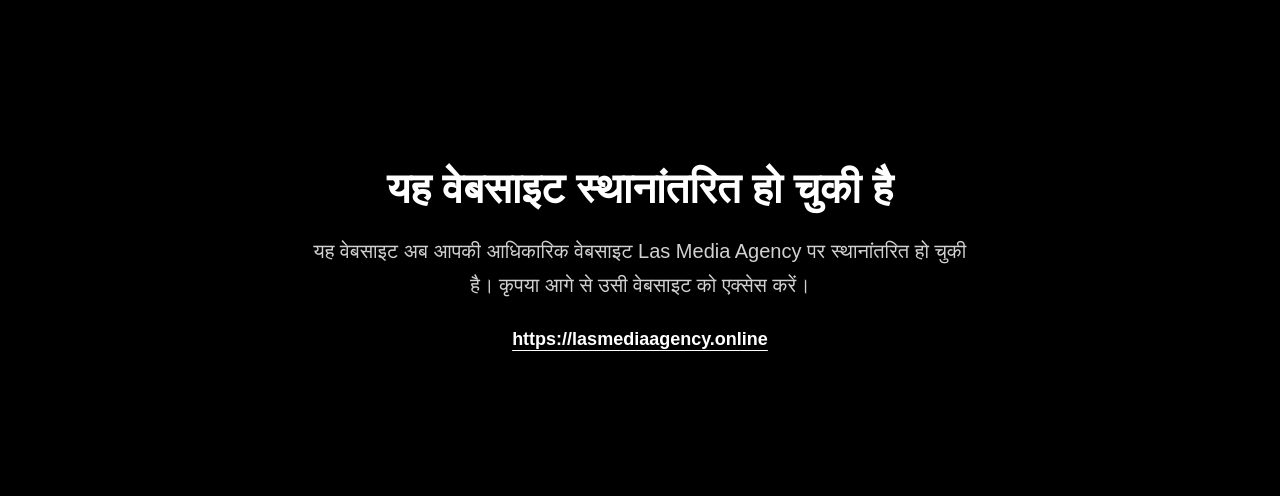
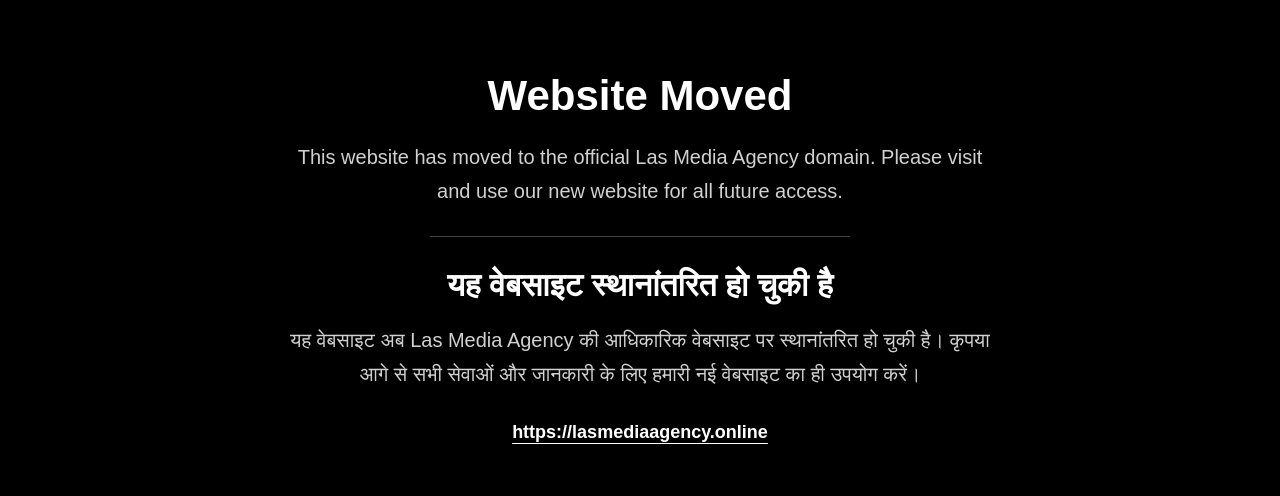
Before and after one commit to mistersingh1000-dev/campaignsetu, a Next.js app: page /moved in a window 1280 px wide. Shown: the part 207-703 px from the top of the page. Built offline with nearby package versions, Linux system fonts and the light colour scheme; no server answers.

Commit message:
Add bilingual English and Hindi migration notice

```diff
--- a/app/moved/page.tsx
+++ b/app/moved/page.tsx
@@ -14,13 +14,21 @@ export default function MovedPage() {
         fontFamily: "Arial, Helvetica, sans-serif",
       }}
     >
-      <section style={{ maxWidth: "680px" }}>
+      <section style={{ maxWidth: "720px" }}>
         <h1 style={{ fontSize: "clamp(26px, 5vw, 42px)", lineHeight: 1.25, fontWeight: 700, margin: "0 0 18px" }}>
+          Website Moved
+        </h1>
+        <p style={{ fontSize: "clamp(16px, 2.5vw, 20px)", lineHeight: 1.7, color: "#d1d1d1", margin: "0 0 28px" }}>
+          This website has moved to the official Las Media Agency domain.
+          Please visit and use our new website for all future access.
+        </p>
+        <div style={{ height: "1px", background: "#444444", margin: "0 auto 28px", maxWidth: "420px" }} />
+        <h2 style={{ fontSize: "clamp(22px, 4vw, 32px)", lineHeight: 1.3, fontWeight: 700, margin: "0 0 16px" }}>
           यह वेबसाइट स्थानांतरित हो चुकी है
-        </h1>
-        <p style={{ fontSize: "clamp(16px, 2.5vw, 20px)", lineHeight: 1.7, color: "#d1d1d1", margin: "0 0 24px" }}>
-          यह वेबसाइट अब आपकी आधिकारिक वेबसाइट Las Media Agency पर स्थानांतरित हो चुकी है।
-          कृपया आगे से उसी वेबसाइट को एक्सेस करें।
+        </h2>
+        <p style={{ fontSize: "clamp(16px, 2.5vw, 20px)", lineHeight: 1.7, color: "#d1d1d1", margin: "0 0 28px" }}>
+          यह वेबसाइट अब Las Media Agency की आधिकारिक वेबसाइट पर स्थानांतरित हो चुकी है।
+          कृपया आगे से सभी सेवाओं और जानकारी के लिए हमारी नई वेबसाइट का ही उपयोग करें।
         </p>
         <a href="https://lasmediaagency.online" style={{ display: "inline-block", color: "#ffffff", fontSize: "18px", fontWeight: 700, textDecoration: "underline", textUnderlineOffset: "5px", overflowWrap: "anywhere" }}>
           https://lasmediaagency.online
```
